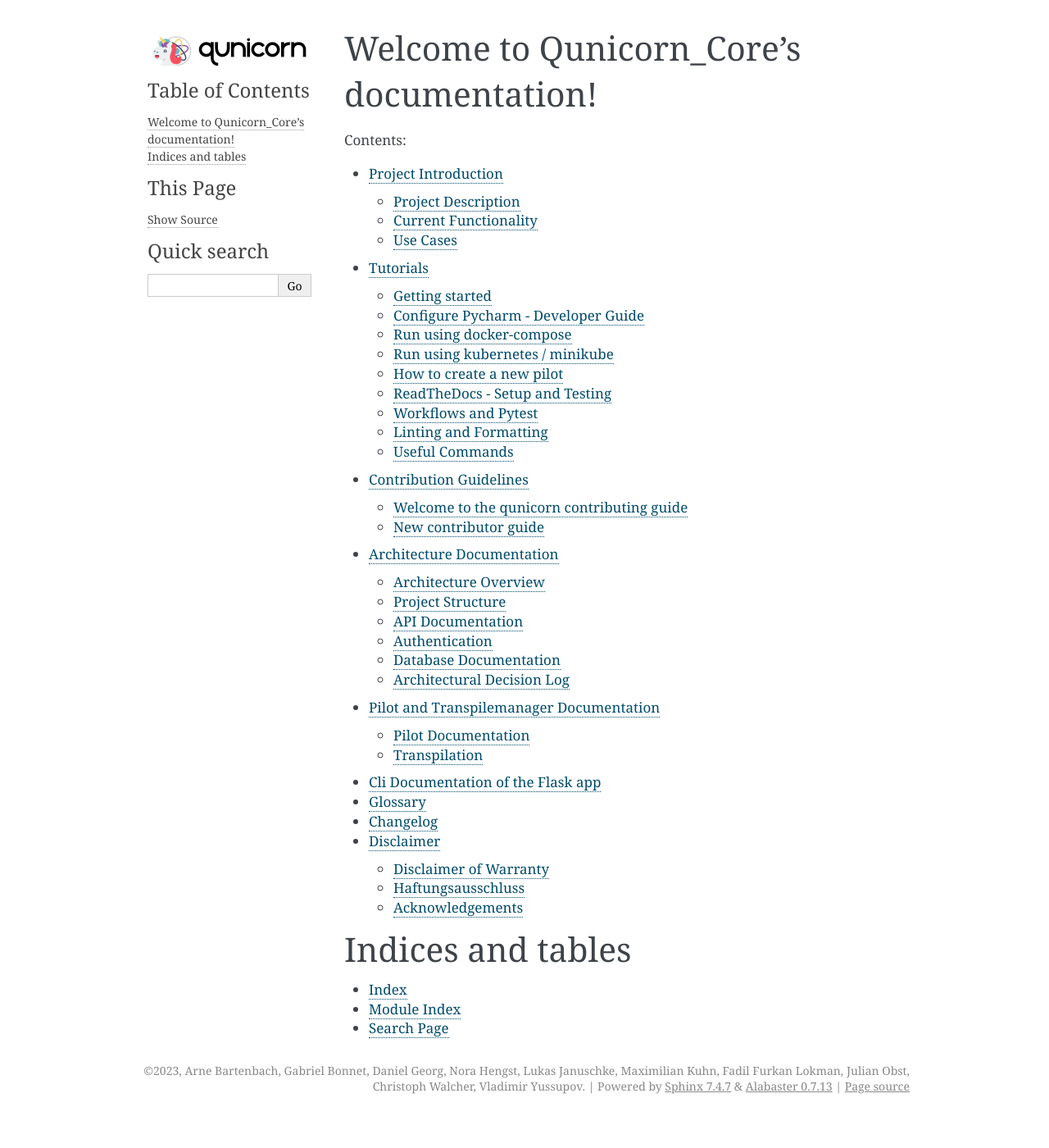
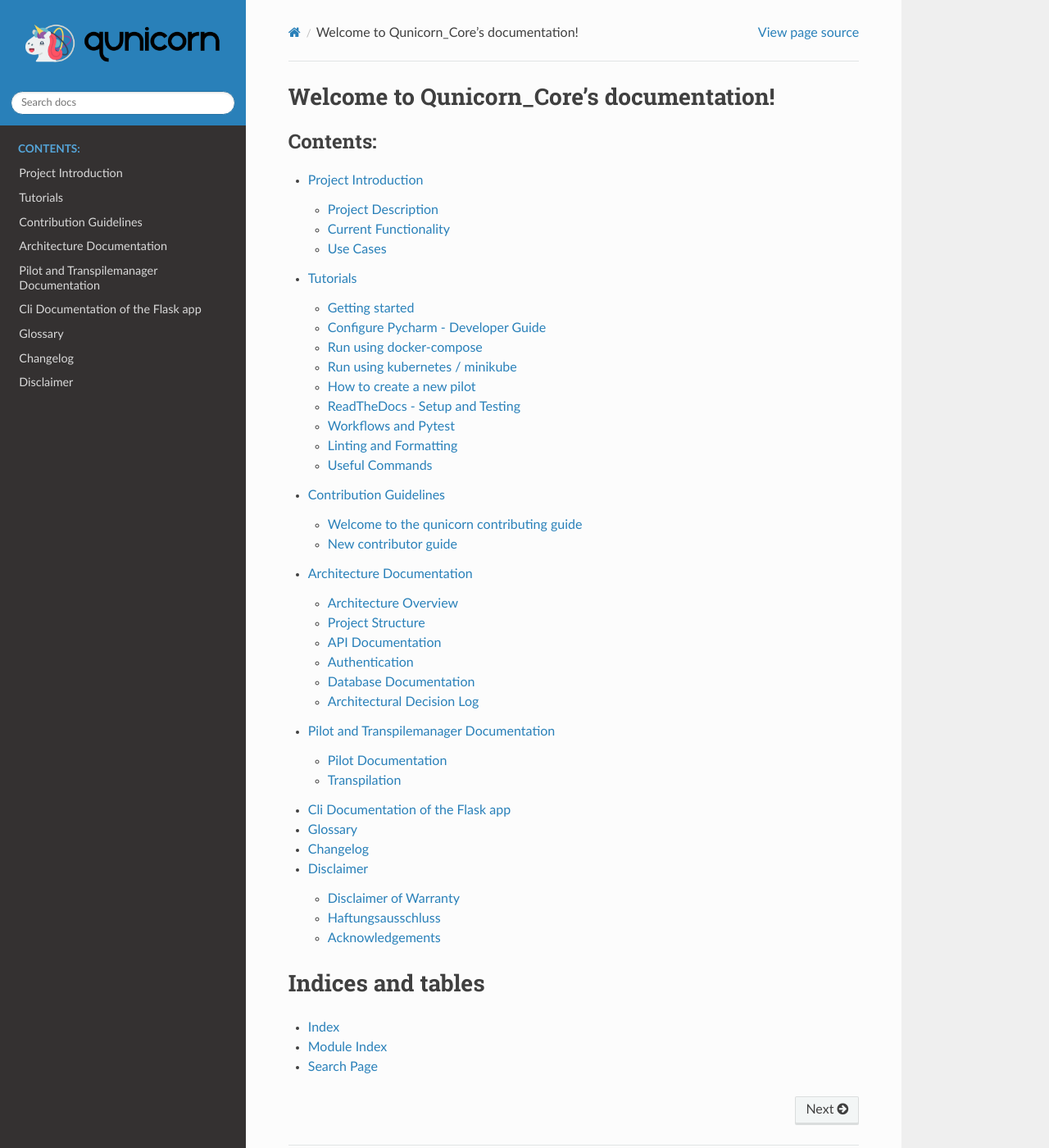
Before and after one commit to qunicorn/qunicorn-core, a Sphinx documentation site: the page built from docs/index.rst, in a window 1280 px wide and 1400 px high. Shown: the whole window at 82% size. Built offline with Sphinx 7.4.7 and the Read the Docs theme 2.0.0, drawn with Linux system fonts in a browser that asks for light colours; pages that are not in the unit, such as notebooks, are missing from menus; some of the changed text lies outside the part shown.

Commit message:
Adjusted styling to use sphinx theme and fixed browse-doc command

```diff
--- a/docs/conf.py
+++ b/docs/conf.py
@@ -53,6 +53,7 @@ copyright_year = sphinx_config.get("copyright-year", 2023)
 copyright = f"{copyright_year}, {author}"
 version = str(package_config.get("version"))
 release = str(sphinx_config.get("release", version))
+config_theme = str(sphinx_config.get("theme"))
 
 if sphinx_config.get("html-baseurl", None):
     html_baseurl = sphinx_config.get("html-baseurl", None)
@@ -205,7 +206,7 @@ pygments_style = "sphinx"
 # The theme to use for HTML and HTML Help pages.  See the documentation for
 # a list of builtin themes.
 #
-html_theme = "alabaster"
+html_theme = config_theme if config_theme else "alabaster"
 
 if ON_READTHEDOCS:
     html_theme = "sphinx_rtd_theme"
--- a/pyproject.toml
+++ b/pyproject.toml
@@ -81,6 +81,7 @@ enable-graphviz = true
 include-changelog = true
 # update gitignore if you want to edit docs/readme.md manually!
 include-readme = true
+theme = "sphinx_rtd_theme"
 
 [tool.sphinx.intersphinx-mapping]
 python = ["https://docs.python.org/3"]
--- a/tasks.py
+++ b/tasks.py
@@ -481,7 +481,7 @@ def browse_doc(c):
     Args:
         c (Context): task context
     """
-    index_path = Path("./docs/_build/html/index.html")
+    index_path = Path("./docs/_build/index.html")
     if not index_path.exists():
         doc(c)
 
```
